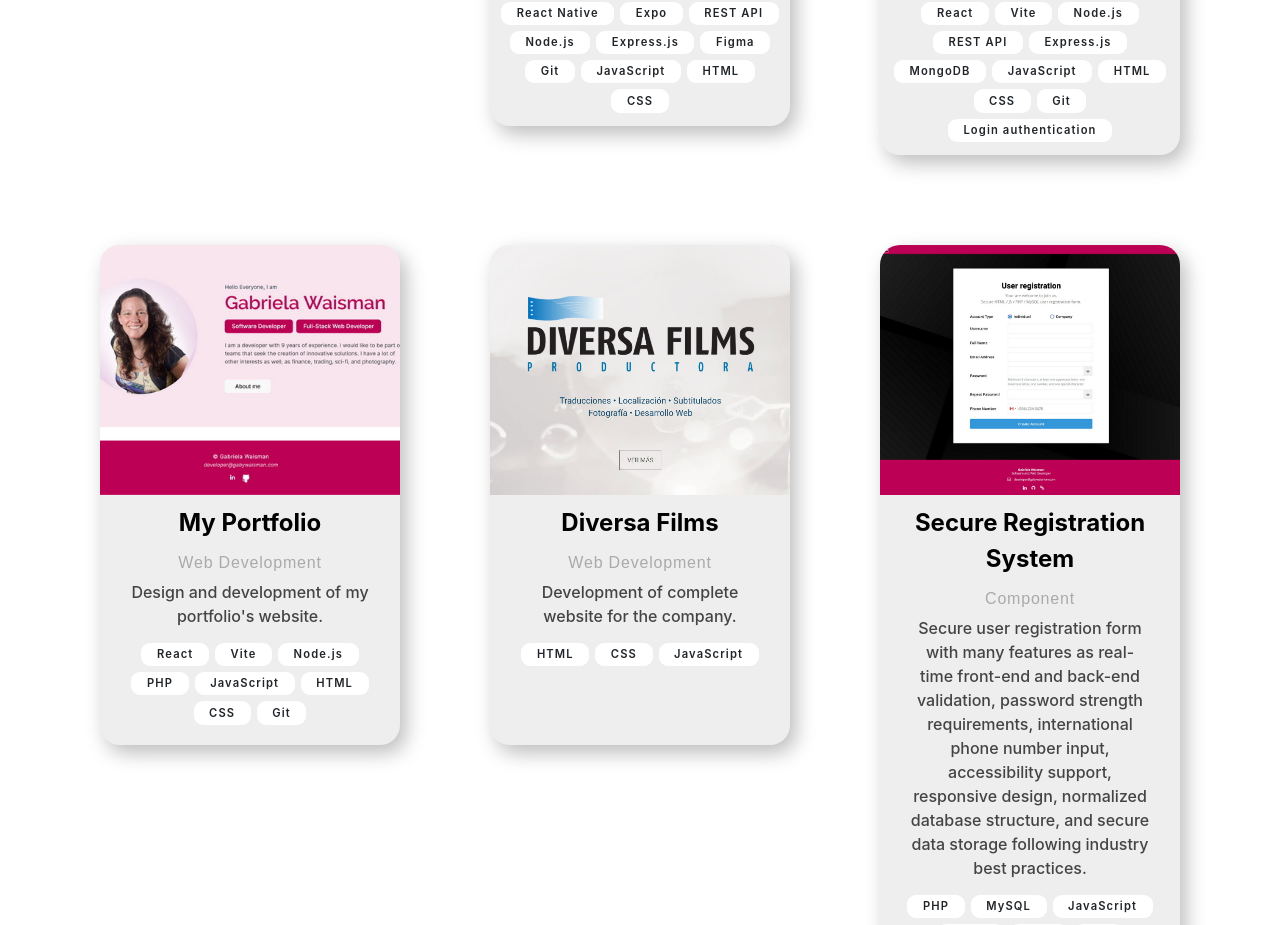
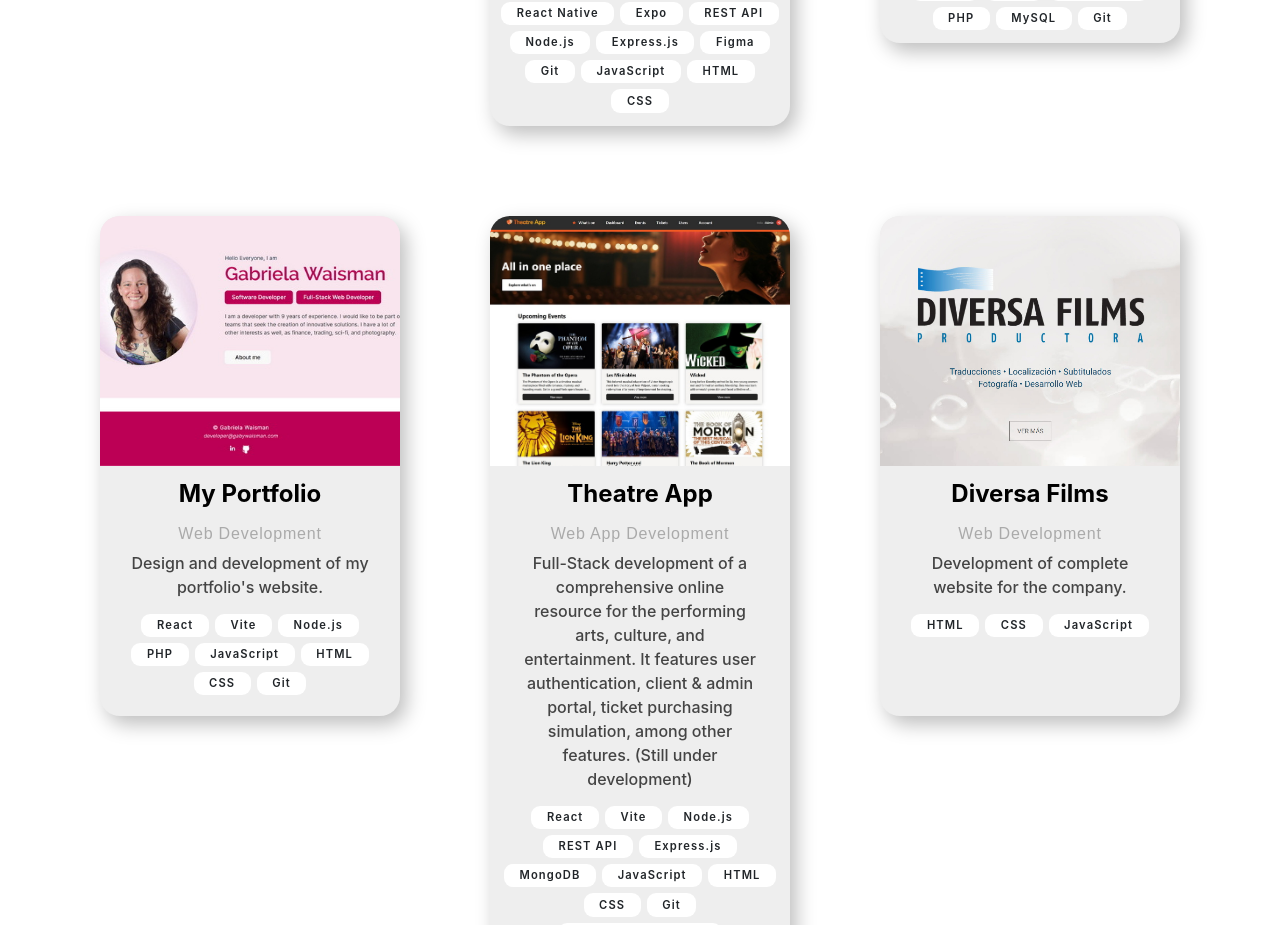
Before and after one commit to Wisegirlie/Portfolio-Wisegirlie, a React (Vite) app: page /projects in a window 1280 px wide. Shown: the part 1002-1927 px from the top of the page. Built offline with nearby package versions, Linux system fonts and the light colour scheme.

Commit message:
Added project Melisa Mozzati Website

```diff
--- a/src/components/projects.jsx
+++ b/src/components/projects.jsx
@@ -15,6 +15,7 @@ import projectGabywaismanImg from '../assets/projects/projects-gabywaisman.jpg';
 import projectFormBuilderImg from '../assets/projects/project-form-builder.png';
 import projectFindGrantImg from '../assets/projects/project-findgrant-home2.jpg';
 import projectProtectedAreasImg from '../assets/projects/project-protectedareas_2.jpg';
+import projectMelisaWebImg from '../assets/projects/melisamozzatiweb_2.jpg';
 import projectSupermarketImg from '../assets/projects/project-supermarketlist.jpg';
 import projectSvgMapImg from '../assets/projects/project-svgmap.jpg';
 import projectTheatreAppImg from '../assets/projects/projects-theatreapp.jpg';
@@ -27,101 +28,191 @@ export default function Projects() {
     const [isAnimating, setIsAnimating] = useState(false);
 
     const projects = [
-        {  id: 'project-energit',
-            title: 'Energit S.A.',
+        {
+            id: "project-energit",
+            title: "Energit S.A.",
             type: "Web Development",
-            description: "Design and development of complete website for a company, including an internal portal to manage product database.",
+            description:
+                "Design and development of complete website for a company, including an internal portal to manage product database.",
             website: "https://energit.com.ar",
             image: projectEnergitImg,
-            techs: ["PHP", "MySQL", "JavaScript", "HTML", "CSS" ]
+            techs: ["PHP", "MySQL", "JavaScript", "HTML", "CSS"],
         },
-        {  id: 'project-findgrant',
-            title: 'Findgrant',
+        {
+            id: "project-findgrant",
+            title: "Findgrant",
             type: "Web & Mobile App",
-            description: "Front-end Development of a fully functional web & mobile app, based on a Figma design provided by the client. Successfully implemented the original design and functionality; later visual and structural changes were made by the product owner after handoff.",
+            description:
+                "Front-end Development of a fully functional web & mobile app, based on a Figma design provided by the client. Successfully implemented the original design and functionality; later visual and structural changes were made by the product owner after handoff.",
             website: "https://findgrant.ca/",
             image: projectFindGrantImg,
-            techs: ["React Native", "Expo", "REST API", "Node.js", "Express.js", "Figma", "Git", "JavaScript", "HTML", "CSS"]
+            techs: [
+                "React Native",
+                "Expo",
+                "REST API",
+                "Node.js",
+                "Express.js",
+                "Figma",
+                "Git",
+                "JavaScript",
+                "HTML",
+                "CSS",
+            ],
         },
-        {  id: 'project-theatreapp',
-            title: 'Theatre App',
-            type: "Web App Development",
-            description: "Full-Stack development of a comprehensive online resource for the performing arts, culture, and entertainment. It features user authentication, client & admin portal, ticket purchasing simulation, among other features. (Still under development)",
-            website: "https://github.com/Wisegirlie/Theatre-App",
-            image: projectTheatreAppImg,
-            techs: ["React", "Vite", "Node.js", "REST API", "Express.js", "MongoDB", "JavaScript", "HTML", "CSS", "Git", "Login authentication"]
+        {
+            id: "project-guionista",
+            title: "Melisa Mozzati",
+            type: "Web Development",
+            description:
+                "Design and development of the professional portfolio's for a Scriptwriter specialized in Horror. The colors and look & feel were chosen in coordination with the client.\n The website includes an internal portal for content editing.",
+            website: "https://www.melisamozzati.com",
+            image: projectMelisaWebImg,
+            techs: ["HTML", "CSS", "JavaScript", "PHP", "MySQL", "Git"],
         },
-        {  id: 'project-portfolio',
-            title: 'My Portfolio',
+        {
+            id: "project-portfolio",
+            title: "My Portfolio",
             type: "Web Development",
             description: "Design and development of my portfolio's website.",
             website: "/",
             image: projectGabywaismanImg,
-            techs: ["React", "Vite", "Node.js", "PHP", "JavaScript","HTML", "CSS", "Git"]
+            techs: [
+                "React",
+                "Vite",
+                "Node.js",
+                "PHP",
+                "JavaScript",
+                "HTML",
+                "CSS",
+                "Git",
+            ],
         },
-        {  id: 'project-diversafilms',
-            title: 'Diversa Films',
+
+        {
+            id: "project-theatreapp",
+            title: "Theatre App",
+            type: "Web App Development",
+            description:
+                "Full-Stack development of a comprehensive online resource for the performing arts, culture, and entertainment. It features user authentication, client & admin portal, ticket purchasing simulation, among other features. (Still under development)",
+            website: "https://github.com/Wisegirlie/Theatre-App",
+            image: projectTheatreAppImg,
+            techs: [
+                "React",
+                "Vite",
+                "Node.js",
+                "REST API",
+                "Express.js",
+                "MongoDB",
+                "JavaScript",
+                "HTML",
+                "CSS",
+                "Git",
+                "Login authentication",
+            ],
+        },
+        {
+            id: "project-diversafilms",
+            title: "Diversa Films",
             type: "Web Development",
             description: "Development of complete website for the company.",
             website: "https://www.diversafilms.com.ar",
             image: projectDiversaImg,
-            techs: ["HTML", "CSS", "JavaScript"]
+            techs: ["HTML", "CSS", "JavaScript"],
         },
-        {  id: 'project-secure-form',
-            title: 'Secure Registration System',
+        {
+            id: "project-secure-form",
+            title: "Secure Registration System",
             type: "Component",
-            description: "Secure user registration form with many features as real-time front-end and back-end validation, password strength requirements, international phone number input, accessibility support, responsive design, normalized database structure, and secure data storage following industry best practices.",
-            website: "https://gabywaisman.com/portfolio/secure-registration-form/index.html",
+            description:
+                "Secure user registration form with many features as real-time front-end and back-end validation, password strength requirements, international phone number input, accessibility support, responsive design, normalized database structure, and secure data storage following industry best practices.",
+            website:
+                "https://gabywaisman.com/portfolio/secure-registration-form/index.html",
             image: projectRegistrationForm,
-            techs: ["PHP",  "MySQL",  "JavaScript", "HTML", "CSS", "Git", "Login authentication"]
+            techs: [
+                "PHP",
+                "MySQL",
+                "JavaScript",
+                "HTML",
+                "CSS",
+                "Git",
+                "Login authentication",
+            ],
         },
-        {  id: 'project-realstate',
-            title: 'Real State',
+        {
+            id: "project-realstate",
+            title: "Real State",
             type: "Web Development",
-            description: "Design and development of complete website template for a real state company.",
-            website: "https://www.gabywaisman.com/portfolio/real-state/index.html",
+            description:
+                "Design and development of complete website template for a real state company.",
+            website:
+                "https://www.gabywaisman.com/portfolio/real-state/index.html",
             image: projectRealStateImg,
-            techs: ["HTML", "CSS", "JavaScript"]
+            techs: ["HTML", "CSS", "JavaScript"],
         },
-        {  id: 'project-formbuilder',
-            title: 'Form Builder',
+        {
+            id: "project-formbuilder",
+            title: "Form Builder",
             type: "Web App",
-            description: "Created a web app to create custom HTML forms with drag & drop. (I'll be adding features).",
-            website: "https://www.gabywaisman.com/portfolio/form-builder/index.html",
+            description:
+                "Created a web app to create custom HTML forms with drag & drop. (I'll be adding features).",
+            website:
+                "https://www.gabywaisman.com/portfolio/form-builder/index.html",
             image: projectFormBuilderImg,
-            techs: ["React", "JavaScript", "Git", "HTML", "CSS"]
+            techs: ["React", "JavaScript", "Git", "HTML", "CSS"],
         },
-        {  id: 'project-supermarketlist',
-            title: 'Voice Commanded Supermarket List',
+        {
+            id: "project-supermarketlist",
+            title: "Voice Commanded Supermarket List",
             type: "Mobile App",
-            description: "App that allows users to easily create and manage their shopping lists using voice commands.",
-            website: "https://github.com/Wisegirlie/Supermarket-list-voice-commanded",
+            description:
+                "App that allows users to easily create and manage their shopping lists using voice commands.",
+            website:
+                "https://github.com/Wisegirlie/Supermarket-list-voice-commanded",
             image: projectSupermarketImg,
-            techs: ["React Native", "Expo", "Node.js", "REST API", "Express.js","MongoDB", "Google Speech-to-Text API", "JavaScript", "HTML", "CSS", "Git"]
+            techs: [
+                "React Native",
+                "Expo",
+                "Node.js",
+                "REST API",
+                "Express.js",
+                "MongoDB",
+                "Google Speech-to-Text API",
+                "JavaScript",
+                "HTML",
+                "CSS",
+                "Git",
+            ],
         },
-        {  id: 'project-rosaria',
-            title: 'Rosaria',
+        {
+            id: "project-rosaria",
+            title: "Rosaria",
             type: "Web Development",
-            description: "Design and development of complete website. The client required to use their brand's colors and fonts.",
+            description:
+                "Design and development of complete website. The client required to use their brand's colors and fonts.",
             website: "https://www.soyrosaria.com",
             image: projectRosariaImg,
-            techs: ["HTML", "CSS", "JavaScript"]
+            techs: ["HTML", "CSS", "JavaScript"],
         },
-        {  id: 'project-svgmap',
-            title: 'Interactive SVG Map',
+        {
+            id: "project-svgmap",
+            title: "Interactive SVG Map",
             type: "Component",
-            description: "Developed an interactive map, using full use of SVG properties, matching the look and feel of the client's webpage.",
+            description:
+                "Developed an interactive map, using full use of SVG properties, matching the look and feel of the client's webpage.",
             website: "https://unidadpopular.org.ar/mapa-referentes/",
             image: projectSvgMapImg,
-            techs: ["SVG", "JavaScript", "HTML", "CSS"]
+            techs: ["SVG", "JavaScript", "HTML", "CSS"],
         },
-        {  id: 'project-protectedareas',
-            title: 'Protected Areas',
+        {
+            id: "project-protectedareas",
+            title: "Protected Areas",
             type: "Webpage",
-            description: "Design of the Look & Feel of a webpage for environmental protected areas.",
-            website: "https://www.gabywaisman.com/portfolio/protected-areas/index.html",
+            description:
+                "Design of the Look & Feel of a webpage for environmental protected areas.",
+            website:
+                "https://www.gabywaisman.com/portfolio/protected-areas/index.html",
             image: projectProtectedAreasImg,
-            techs: ["HTML", "CSS"]
+            techs: ["HTML", "CSS"],
         },
     ];
 
--- a/src/css/contact.css
+++ b/src/css/contact.css
@@ -120,7 +120,9 @@ label {
     margin-right: auto;
     font-weight: 500;
     letter-spacing: 0.03em;
-    background-color: var(--bg-primary);
+    /* background-color: var(--bg-primary); */
+    background-color: #FFF;
+    color: #000;
 }
 
 
--- a/src/css/index.css
+++ b/src/css/index.css
@@ -133,8 +133,6 @@ html {
     --badge-clear-button-border: 1px;
     --highlight-small-bg: #464646;
 
-
-
   /* Header specific */
   --header-bg: #1a1a1a;
   --nav-bg: #2d2d2d;
```
Also changed, not shown: src/assets/projects/melisamozzatiweb_2.jpg (added).
